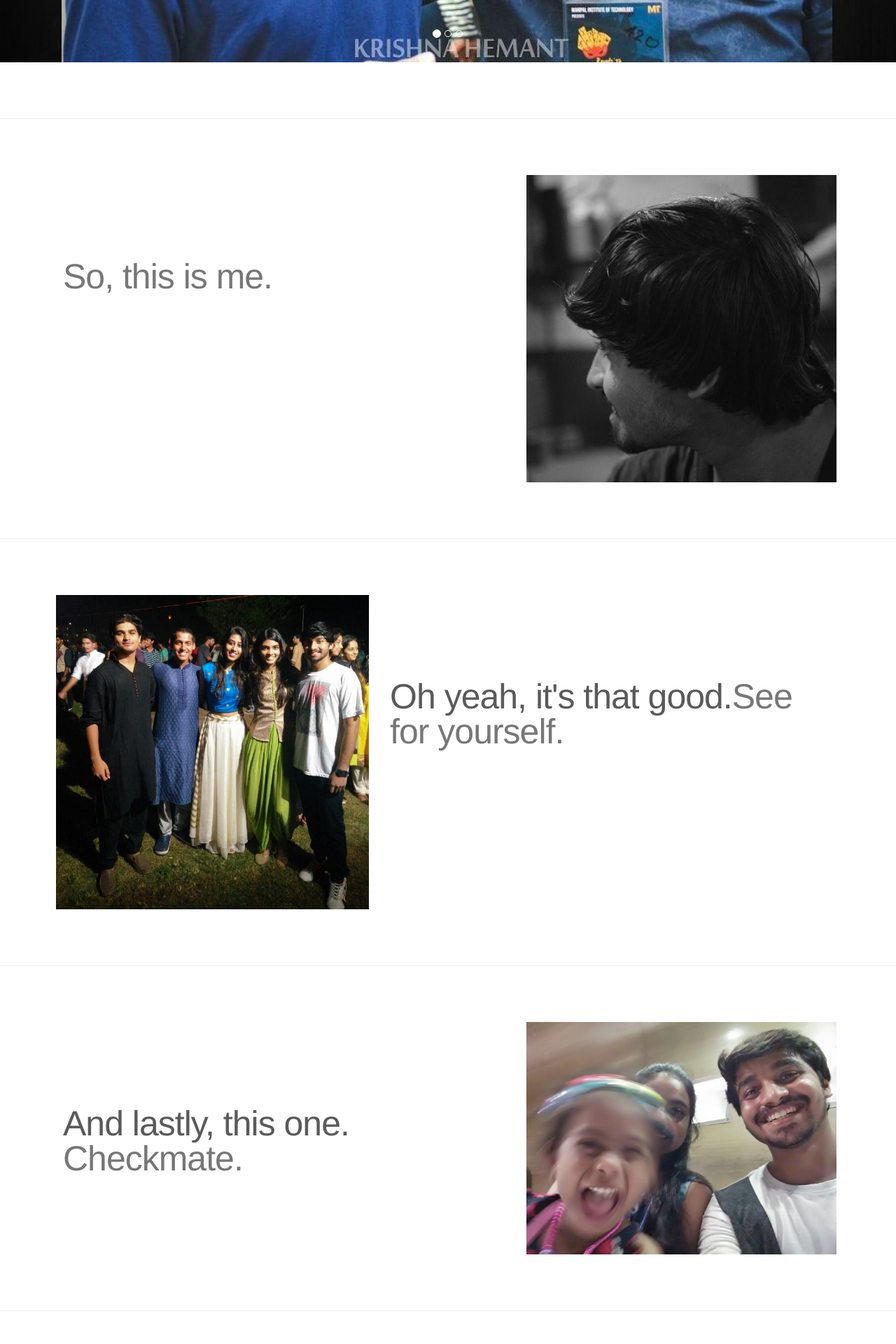
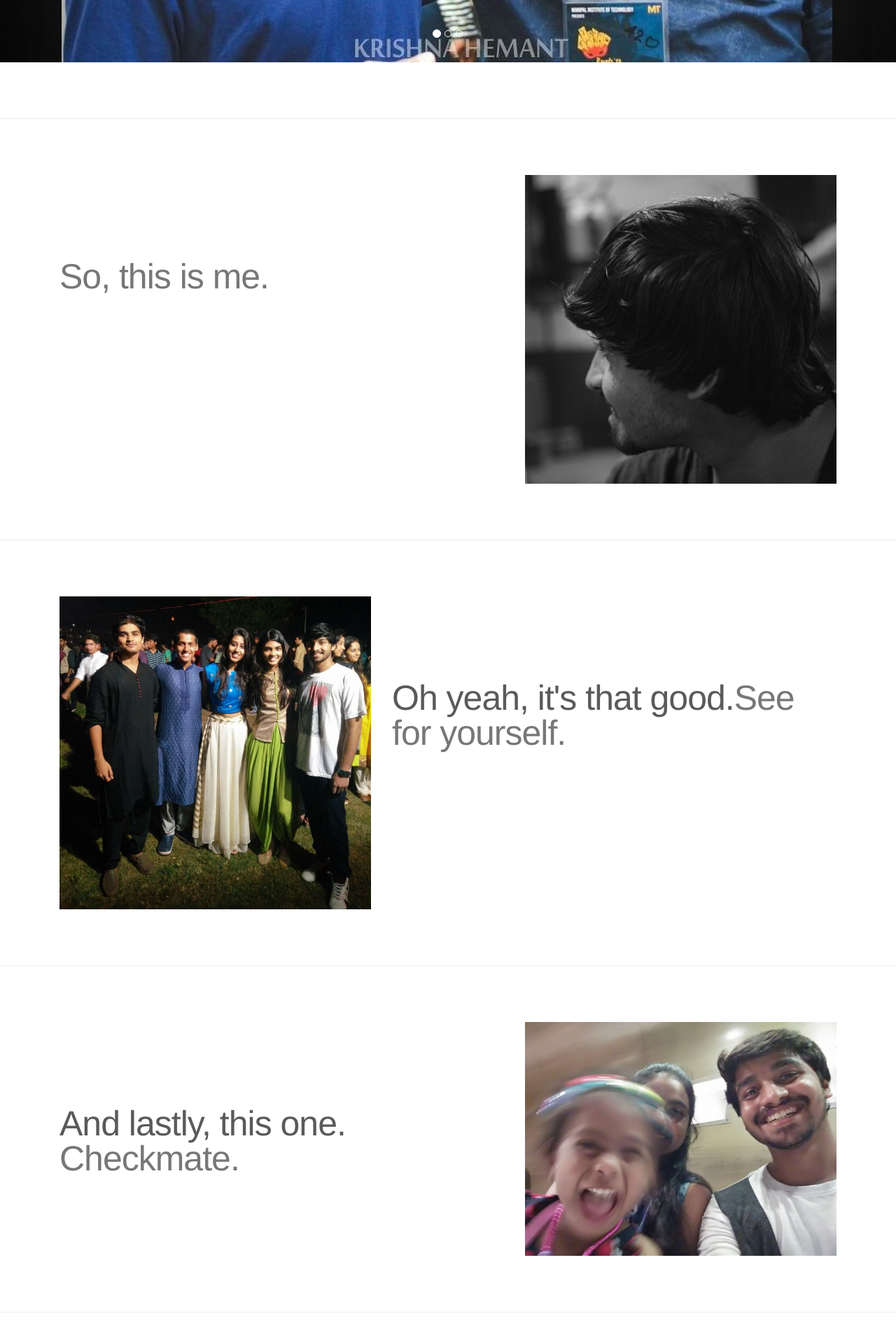
Before and after one commit to adityavis06/adityavis06.github.io, a Jekyll site: the page index.html, which Jekyll copies as it is, in a window 1280 px wide. Shown: the part 761-2681 px from the top of the page at 70% size. Built offline with Jekyll 4.4.1, drawn with Linux system fonts in a browser that asks for light colours; nearby versions of some CDN libraries; library files that are not in the unit come from our copies.

Commit message:
Update index.html

```diff
--- a/index.html
+++ b/index.html
@@ -129,7 +129,7 @@
     <div class"container">
 <hr class="featurette-divider">
 
-      <div class="container" style="padding-left:20px">
+      <div class="container">
         <div class="col-md-7">
           <h2 class="featurette-heading"><span class="text-muted">So, this is me.</span></h2>
           <p class="lead"></p>
@@ -141,7 +141,7 @@
 
       <hr class="featurette-divider">
 
-      <div class="container" style="padding-left:10px">
+      <div class="container">
         <div class="col-md-7 col-md-push-5">
           <h2 class="featurette-heading">Oh yeah, it's that good.<span class="text-muted">See for yourself.</span></h2>
           <p class="lead"></p>
@@ -153,7 +153,7 @@
 
       <hr class="featurette-divider">
 
-      <div class="container" style="padding-left:20px">
+      <div class="container">
         <div class="col-md-7">
           <h2 class="featurette-heading">And lastly, this one. <span class="text-muted">Checkmate.</span></h2>
           <p class="lead"></p>
```
